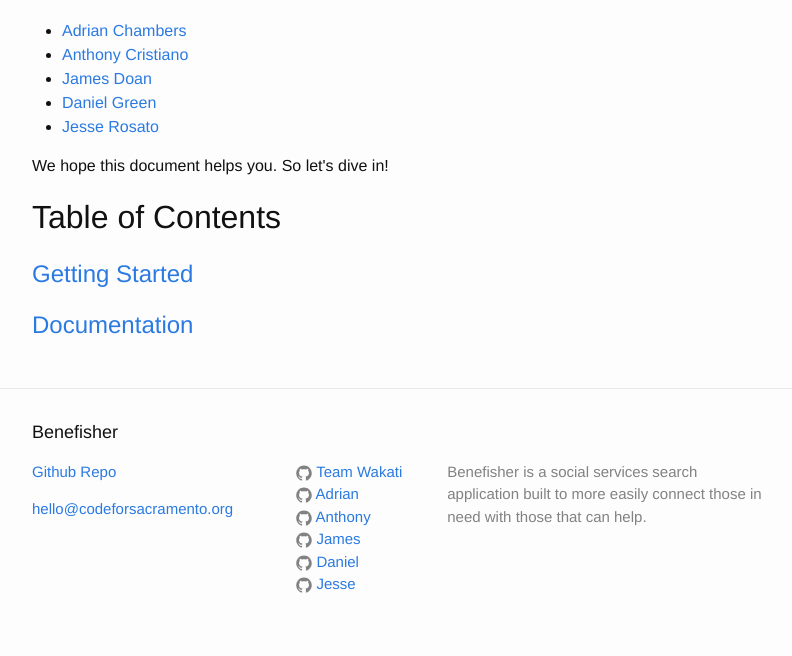
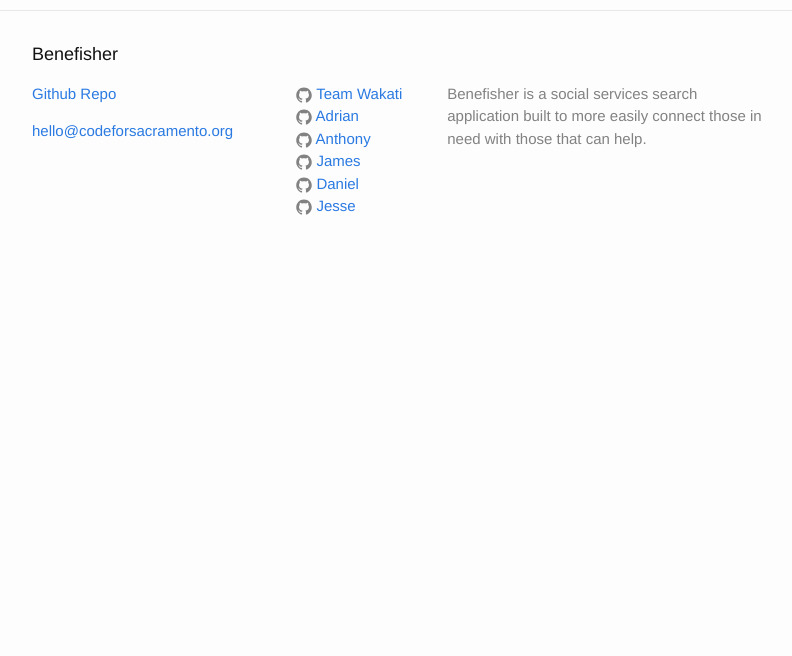
Before and after one commit to code4sac/benefisher, a Jekyll site: the page built from index.html, in a window 1280 px wide. Shown: the part 694-1350 px from the top of the page, without its empty margins (238-1030 px from the left). Built offline with Jekyll 4.4.1, drawn with Linux system fonts in a browser that asks for light colours; after the commit the page ends 972 px from its top, so only the background shows below that.

Commit message:
Update index.html

```diff
--- a/index.html
+++ b/index.html
@@ -14,30 +14,6 @@
       a collaboration between <a href="http://code4sac.org">Code for Sacramento</a> and Team Wakati, a CSU Sacramento senior project team.</p>
 
       <p><img src="{{ site.baseurl }}/assets/images/Benefisher.png" alt="Screenshot of Benefisher"></p>
-
-      <p>Team Wakati is:</p>
-
-      <ul>
-        <li><a href="https://github.com/Terrell707">Adrian Chambers</a></li>
-        <li><a href="https://github.com/Anthoknee">Anthony Cristiano</a></li>
-        <li><a href="https://github.com/mrjamesdoan">James Doan</a></li>
-        <li><a href="https://github.com/dangr1">Daniel Green</a></li>
-        <li><a href="https://github.com/jesserosato">Jesse Rosato</a></li>
-      </ul>
-
-      <p>We hope this document helps you. So let's dive in!
   </section>
 
-  <h1>Table of Contents</h1>
-
-  <ul class="post-list">
-    {% for post in site.posts %}
-      <li>
-        <h2>
-          <a class="post-link" href="{{ post.url | prepend: site.baseurl }}">{{ post.title }}</a>
-        </h2>
-      </li>
-    {% endfor %}
-  </ul>
-
 </div>
```
